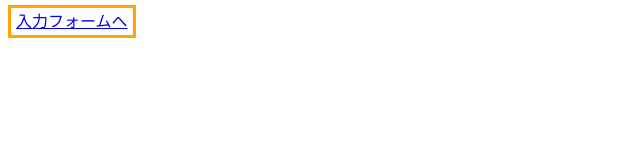
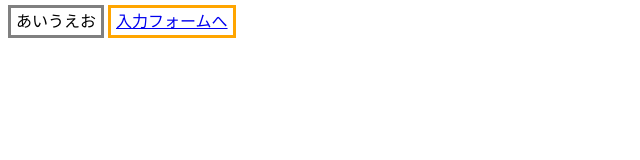
Before and after one commit to hitokin/conflict-test, a plain HTML site: page index.html in a window 1280 px wide. Shown: the whole page, without its empty margins (0-640 px from the left). Drawn offline with Linux system fonts and the light colour scheme.

Commit message:
index.htmlの変更

```diff
--- a/index.html
+++ b/index.html
@@ -11,7 +11,7 @@
     <title>Document</title>
 </head>
 <body>
-
+	<a>あいうえお</a>
 	<a href="form.html" style="border: solid orange 3px;">入力フォームへ</a>
 
 </body>
```
